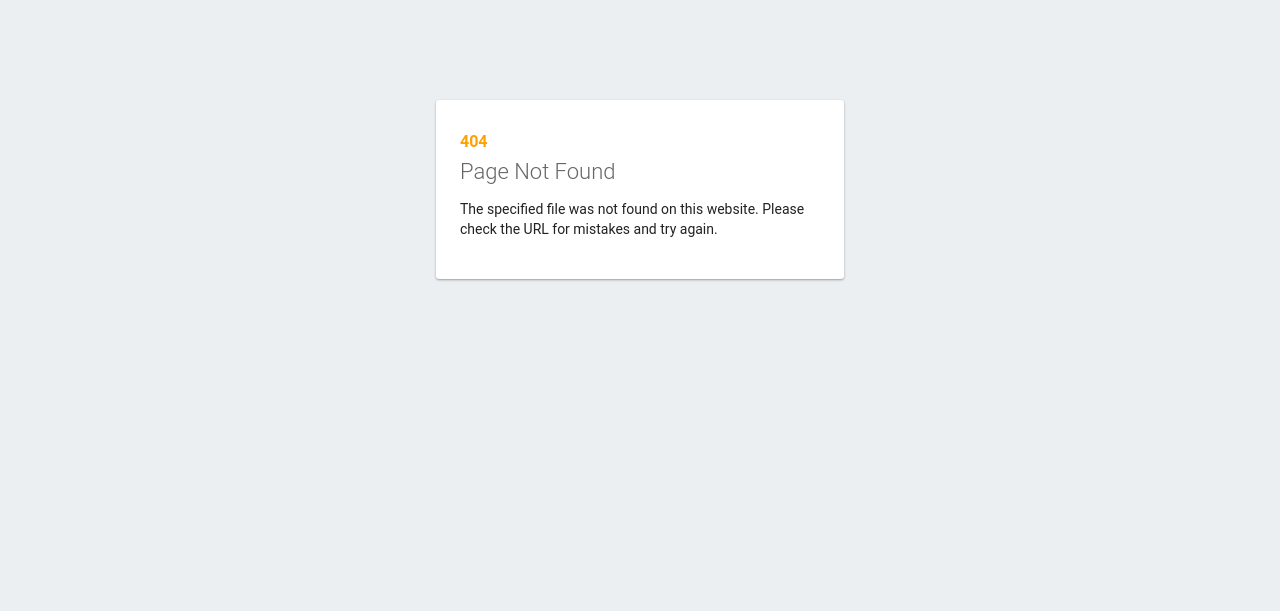
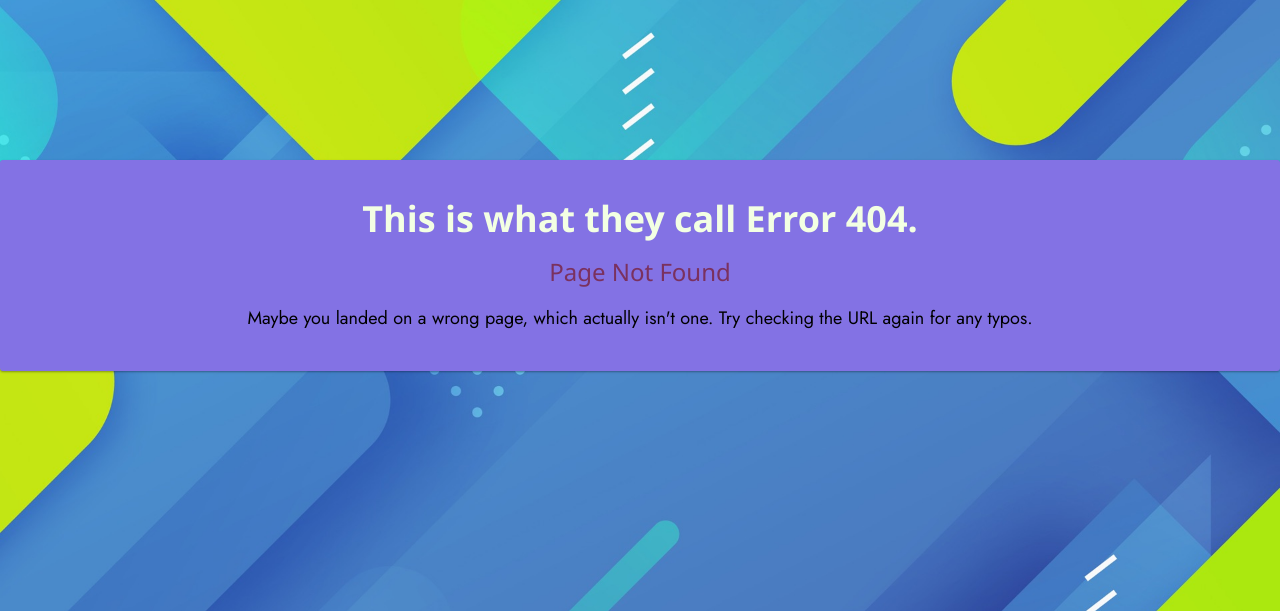
Before and after one commit to rajat-0206/Agyavart, a Django app: template templates/404.html in a window 1280 px wide. Shown: the top 611 px of the page. Run offline with Django 3.2, Linux system fonts and the light colour scheme; the template is opened without the code that fills it, so the values that code supplies are empty.

Commit message:
Reformat layout

```diff
--- a/static/styles/main_setup.css
+++ b/static/styles/main_setup.css
@@ -182,13 +182,6 @@ a:focus{
     color: white;
     font-size: 22px;
 }
-
-.generic-tooltip{
-    border-radius: 12px;
-    border-width: 0px;
-    color:blue
-}
-
 /* width */
 ::-webkit-scrollbar {
     border-radius: 22px;
--- a/templates/404.html
+++ b/templates/404.html
@@ -3,29 +3,40 @@
   <head>
     <meta charset="utf-8">
     <meta name="viewport" content="width=device-width, initial-scale=1">
+    <link rel="stylesheet" href="/static/styles/fmt.css">
+    <link rel="stylesheet" href="/static/styles/main_setup.css">
+    <link href="https://fonts.googleapis.com/css2?family=Jost" rel="stylesheet">
     <title>Page Not Found</title>
-
     <style media="screen">
-      body { background: #ECEFF1; color: rgba(0,0,0,0.87); font-family: Roboto, Helvetica, Arial, sans-serif; margin: 0; padding: 0; }
-      #message { background: white; max-width: 360px; margin: 100px auto 16px; padding: 32px 24px 16px; border-radius: 3px; }
-      #message h3 { color: #888; font-weight: normal; font-size: 16px; margin: 16px 0 12px; }
-      #message h2 { color: #ffa100; font-weight: bold; font-size: 16px; margin: 0 0 8px; }
-      #message h1 { font-size: 22px; font-weight: 300; color: rgba(0,0,0,0.6); margin: 0 0 16px;}
-      #message p { line-height: 140%; margin: 16px 0 24px; font-size: 14px; }
+      body{
+        background-color: #6f5cdb;
+        font-family: 'Jost', sans-serif;
+        background-image: url("/static/images/hero_bg_1.jpg");
+        background-size: cover;
+        background-repeat: no-repeat;
+        background-attachment: fixed;
+        background-position-x: 25%;
+        background-position-y: 50%;
+      }
+      #message { background: #8372e4; text-align: center; margin: 160px auto 16px; padding: 32px 24px 16px; border-radius: 3px; }
+      #message h3 { color: #888; font-weight: normal; font-size: 26px; margin: 16px 0 12px; }
+      #message h2 { color: #f3ffe3; font-weight: bold; font-size: 36px; margin: 0 0 8px; }
+      #message h1 { font-size: 24px; font-weight: 300; color: #75060699; margin: 0 0 16px;}
+      #message p { line-height: 140%; margin: 16px 0 24px; font-size: 18px; }
       #message a { display: block; text-align: center; background: #039be5; text-transform: uppercase; text-decoration: none; color: white; padding: 16px; border-radius: 4px; }
       #message, #message a { box-shadow: 0 1px 3px rgba(0,0,0,0.12), 0 1px 2px rgba(0,0,0,0.24); }
       #load { color: rgba(0,0,0,0.4); text-align: center; font-size: 13px; }
       @media (max-width: 600px) {
-        body, #message { margin-top: 0; background: white; box-shadow: none; }
+        body, #message { margin-top: 0; box-shadow: none; }
         body { border-top: 16px solid #ffa100; }
       }
     </style>
   </head>
   <body>
     <div id="message">
-      <h2>404</h2>
+      <h2>This is what they call Error 404.</h2>
       <h1>Page Not Found</h1>
-      <p>The specified file was not found on this website. Please check the URL for mistakes and try again.</p>
+      <p>Maybe you landed on a wrong page, which actually isn't one. Try checking the URL again for any typos.</p>
     </div>
   </body>
 </html>
--- a/templates/rmail.html
+++ b/templates/rmail.html
@@ -13,7 +13,6 @@ Agyavart
 <link rel="stylesheet" href="https://stackpath.bootstrapcdn.com/bootstrap/4.5.0/css/bootstrap.min.css" integrity="sha384-9aIt2nRpC12Uk9gS9baDl411NQApFmC26EwAOH8WgZl5MYYxFfc+NcPb1dKGj7Sk" crossorigin="anonymous">
 <link rel="stylesheet" href="/static/styles/fmt.css">
 <link rel="stylesheet" href="/static/styles/main_setup.css">
-<link rel="stylesheet" href="/static/styles/side_nav.css">
 <link href="https://fonts.googleapis.com/css2?family=Jost" rel="stylesheet">
 <!-- JS, Popper.js, and jQuery -->
 <script src="https://code.jquery.com/jquery-3.5.1.slim.min.js" integrity="sha384-DfXdz2htPH0lsSSs5nCTpuj/zy4C+OGpamoFVy38MVBnE+IbbVYUew+OrCXaRkfj" crossorigin="anonymous"></script>
```
Also changed, not shown: templates/Login.html (+15 -15 lines), templates/signup.html (+8 -5 lines).
